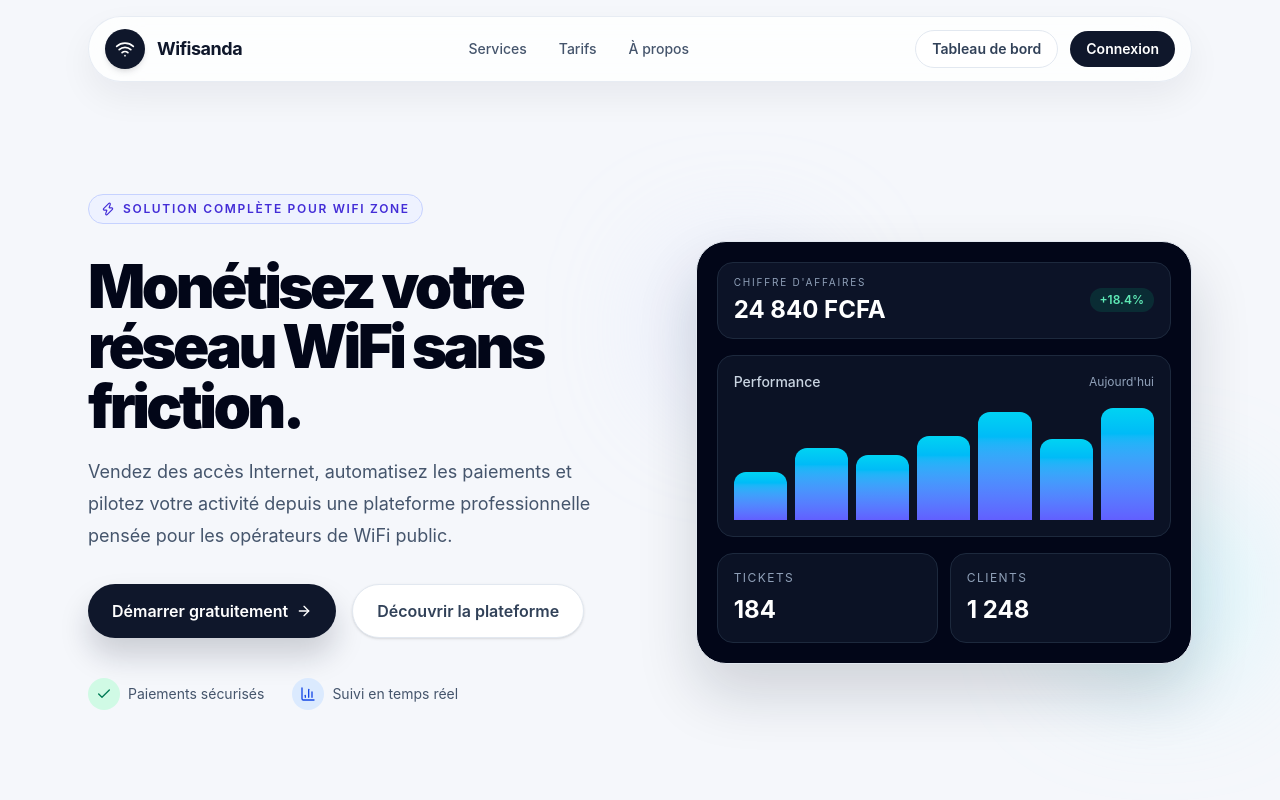
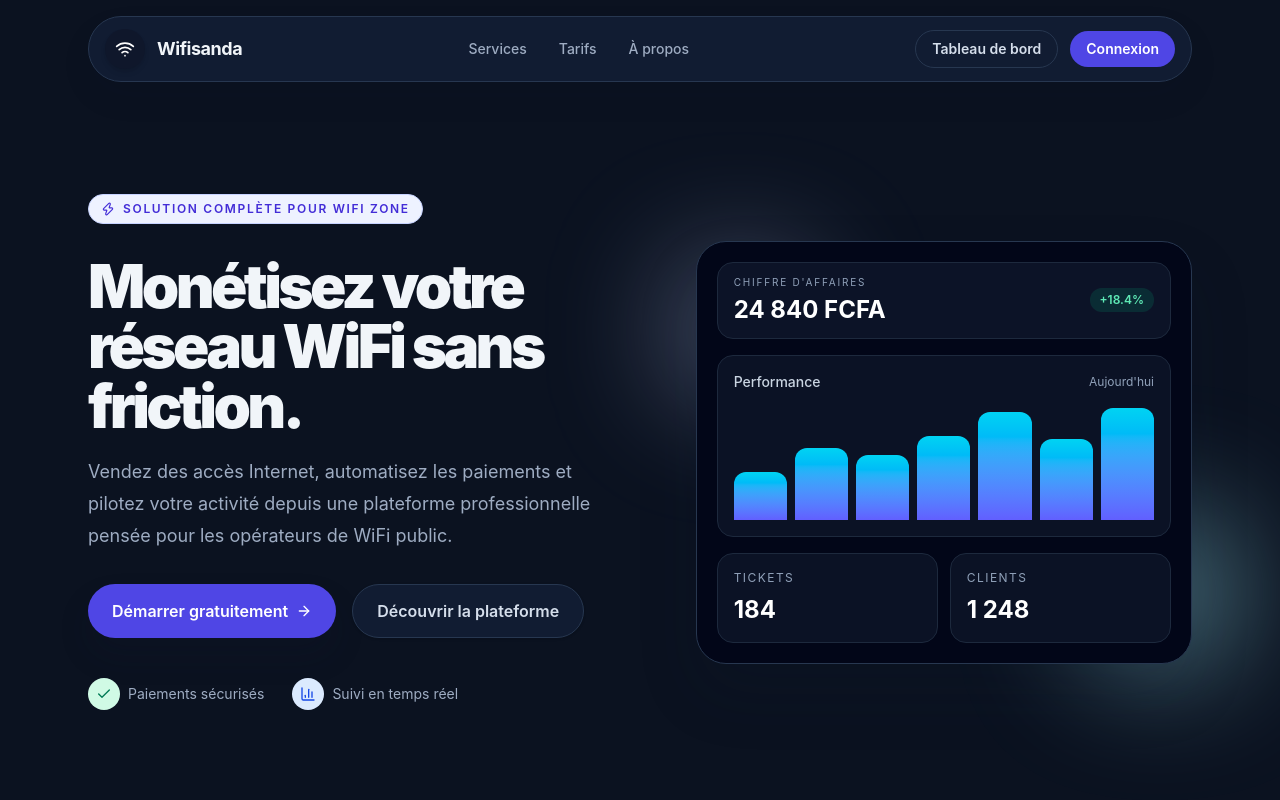
Before and after one commit to styven12/SandaSaas, a React (Vite) app: page / in a window 1280 px wide. Shown: the top 800 px of the page. Built offline with nearby package versions, Linux system fonts and the light colour scheme.

Commit message:
style changer du blanc au bleu nuit

```diff
--- a/src/components/layout/DashboardLayout.jsx
+++ b/src/components/layout/DashboardLayout.jsx
@@ -7,7 +7,7 @@
   const [sidebarOpen, setSidebarOpen] = useState(false);
 
   return (
-    <div className="dashboard-shell min-h-screen flex bg-[#f5f7fb] text-slate-900">
+    <div className="dashboard-shell min-h-screen flex bg-slate-950 text-slate-100">
       {/* Overlay mobile quand la sidebar est ouverte */}
       {sidebarOpen && (
         <div
--- a/src/components/layout/Sidebar.jsx
+++ b/src/components/layout/Sidebar.jsx
@@ -28,14 +28,14 @@
   ];
 
   return (
-    <aside className={`fixed inset-y-0 left-0 z-40 flex w-64 flex-col justify-between border-r border-slate-200 bg-white transition-transform duration-300 md:translate-x-0 ${isOpen ? 'translate-x-0' : '-translate-x-full'}`}>
+    <aside className={`fixed inset-y-0 left-0 z-40 flex w-64 flex-col justify-between border-r border-slate-800 bg-slate-900 transition-transform duration-300 md:translate-x-0 ${isOpen ? 'translate-x-0' : '-translate-x-full'}`}>
       <div>
         {/* LOGO */}
-        <div className="flex h-16 items-center gap-3 border-b border-slate-200 px-6">
-          <div className="rounded-xl bg-slate-900 p-2 text-white shadow-md">
+        <div className="flex h-16 items-center gap-3 border-b border-slate-800 px-6">
+          <div className="rounded-xl bg-indigo-600 p-2 text-white shadow-md shadow-indigo-600/20">
             <Wifi className="w-5 h-5" />
           </div>
-          <span className="text-lg font-bold tracking-tight text-slate-900">
+          <span className="text-lg font-bold tracking-tight text-white">
             Wifisanda
           </span>
         </div>
@@ -53,7 +53,7 @@
                   `flex items-center gap-3 px-3.5 py-2.5 rounded-xl text-sm font-medium transition ${
                     isActive
                       ? 'bg-slate-900 text-white shadow-md shadow-slate-900/10'
-                      : 'text-slate-600 hover:bg-slate-100 hover:text-slate-950'
+                      : 'text-slate-400 hover:bg-slate-800 hover:text-white'
                   }`
                 }
               >
@@ -66,7 +66,7 @@
       </div>
 
       {/* PIED DE LA SIDEBAR */}
-      <div className="border-t border-slate-200 p-4 text-center text-xs text-slate-500">
+      <div className="border-t border-slate-800 p-4 text-center text-xs text-slate-500">
         Wifisanda · Espace professionnel
       </div>
     </aside>
--- a/src/components/layout/Topbar.jsx
+++ b/src/components/layout/Topbar.jsx
@@ -6,17 +6,17 @@
   const tenant = authService.getCurrentTenant();
 
   return (
-    <header className="sticky top-0 z-30 flex h-16 items-center justify-between border-b border-slate-200 bg-white/85 px-4 backdrop-blur-md sm:px-6">
+    <header className="sticky top-0 z-30 flex h-16 items-center justify-between border-b border-slate-800 bg-slate-900/90 px-4 backdrop-blur-md sm:px-6">
 
       {/* Bouton Menu Mobile */}
       <div className="flex items-center gap-3">
         <button
           onClick={() => setIsOpen(prev => !prev)}
-          className="rounded-lg p-2 text-slate-500 hover:bg-slate-100 hover:text-slate-900 md:hidden"
+          className="rounded-lg p-2 text-slate-400 hover:bg-slate-800 hover:text-white md:hidden"
         >
           <Menu className="w-6 h-6" />
         </button>
-        <span className="hidden text-sm font-semibold text-slate-700 sm:inline">
+        <span className="hidden text-sm font-semibold text-slate-300 sm:inline">
           Espace Gérant
         </span>
       </div>
@@ -25,19 +25,19 @@
       <div className="flex items-center gap-4">
 
         {/* Solde SMS rapide */}
-        <div className="hidden items-center gap-2 rounded-full border border-slate-200 bg-slate-50 px-3 py-1.5 text-xs sm:flex">
-          <span className="text-slate-500">Solde SMS :</span>
-          <span className="font-bold text-indigo-700">{tenant?.sms_balance ?? 0} SMS</span>
+        <div className="hidden items-center gap-2 rounded-full border border-slate-700 bg-slate-800 px-3 py-1.5 text-xs sm:flex">
+          <span className="text-slate-400">Solde SMS :</span>
+          <span className="font-bold text-indigo-300">{tenant?.sms_balance ?? 0} SMS</span>
         </div>
 
         {/* Info Gérant */}
-        <div className="flex items-center gap-3 border-l border-slate-200 pl-4">
-          <div className="flex h-9 w-9 items-center justify-center rounded-full border border-indigo-100 bg-indigo-50 font-bold text-indigo-700">
+        <div className="flex items-center gap-3 border-l border-slate-800 pl-4">
+          <div className="flex h-9 w-9 items-center justify-center rounded-full border border-indigo-500/30 bg-indigo-500/10 font-bold text-indigo-300">
             <User className="w-4 h-4" />
           </div>
           <div className="hidden md:block text-left">
-            <div className="text-sm font-semibold text-slate-900">{tenant?.name || 'Gérant'}</div>
-            <div className="text-xs text-slate-500">{tenant?.email}</div>
+            <div className="text-sm font-semibold text-white">{tenant?.name || 'Gérant'}</div>
+            <div className="text-xs text-slate-400">{tenant?.email}</div>
           </div>
         </div>
 
--- a/src/features/landing/pages/LandingPage.jsx
+++ b/src/features/landing/pages/LandingPage.jsx
@@ -90,7 +90,7 @@
   ];
 
   return (
-    <div className="min-h-screen bg-[#f5f7fb] text-slate-900">
+    <div className="landing-page-shell min-h-screen bg-[#f5f7fb] text-slate-900">
       <header className="sticky top-0 z-50 py-4">
         <div className="mx-auto max-w-6xl px-4 sm:px-6">
           <div className="rounded-full border border-slate-200/80 bg-white/80 px-4 py-3 shadow-[0_15px_35px_rgba(15,23,42,0.06)] backdrop-blur-xl">
--- a/src/features/landing/pages/PricingPage.jsx
+++ b/src/features/landing/pages/PricingPage.jsx
@@ -68,7 +68,7 @@
   ];
 
   return (
-    <div className="min-h-screen bg-[#f5f7fb] text-slate-900">
+    <div className="landing-page-shell min-h-screen bg-[#f5f7fb] text-slate-900">
       <header className="sticky top-0 z-50 py-4">
         <div className="mx-auto max-w-6xl px-4 sm:px-6">
           <div className="rounded-full border border-slate-200/80 bg-white/80 px-4 py-3 shadow-[0_15px_35px_rgba(15,23,42,0.06)] backdrop-blur-xl">
--- a/src/index.css
+++ b/src/index.css
@@ -43,46 +43,88 @@
   min-height: 100vh;
 }
 
-/* Keep legacy administration screens on the same light canvas as the landing page. */
-.dashboard-shell .bg-slate-950,
-.dashboard-shell .bg-slate-900 {
-  background-color: #fff !important;
+/* Brand theme: deep blue surfaces with soft blue-gray text and indigo highlights. */
+.landing-page-shell {
+  background: #0b1220 !important;
+  color: #e2e8f0 !important;
 }
 
-.dashboard-shell .bg-slate-800 {
-  background-color: #f8fafc !important;
+.landing-page-shell [class~="bg-[#f5f7fb]"],
+.landing-page-shell .bg-white\/80,
+.landing-page-shell .bg-white {
+  background-color: #111c32 !important;
 }
 
-.dashboard-shell .bg-slate-950:has(pre) {
-  background-color: #020617 !important;
+.landing-page-shell .bg-slate-50,
+.landing-page-shell .bg-slate-100 {
+  background-color: #1a2942 !important;
 }
 
-.dashboard-shell .border-slate-800,
-.dashboard-shell .border-slate-700,
-.dashboard-shell .border-slate-700\/50 {
-  border-color: #e2e8f0 !important;
+.landing-page-shell a.bg-slate-900,
+.landing-page-shell button.bg-slate-900,
+.dashboard-shell a.bg-slate-900,
+.dashboard-shell button.bg-slate-900 {
+  background-color: #4f46e5 !important;
 }
 
-.dashboard-shell :is(h1, h2, h3, h4, p, span, label, td, th, div).text-white,
-.dashboard-shell :is(h1, h2, h3, h4, p, span, label, td, th, div).text-slate-100,
-.dashboard-shell :is(h1, h2, h3, h4, p, span, label, td, th, div).text-slate-200 {
-  color: #0f172a !important;
+.landing-page-shell a.bg-slate-900:hover,
+.landing-page-shell button.bg-slate-900:hover,
+.dashboard-shell a.bg-slate-900:hover,
+.dashboard-shell button.bg-slate-900:hover {
+  background-color: #4338ca !important;
 }
 
-.dashboard-shell :is(p, span, label, td, th, div).text-slate-300 {
-  color: #475569 !important;
+.landing-page-shell [class*="border-slate-200"] {
+  border-color: #273750 !important;
 }
 
-.dashboard-shell :is(p, span, label, td, th, div).text-slate-400 {
-  color: #64748b !important;
+.landing-page-shell .text-slate-950,
+.landing-page-shell .text-slate-900 {
+  color: #f1f5f9 !important;
+}
+
+.landing-page-shell .text-slate-700 {
+  color: #d5deeb !important;
+}
+
+.landing-page-shell .text-slate-600,
+.landing-page-shell .text-slate-500 {
+  color: #9eacc2 !important;
+}
+
+.landing-page-shell footer {
+  background-color: #0e192c !important;
+}
+
+.dashboard-shell .bg-white {
+  background-color: #0f172a !important;
+}
+
+.dashboard-shell .bg-slate-50 {
+  background-color: #111c32 !important;
+}
+
+.dashboard-shell [class*="border-slate-200"],
+.dashboard-shell [class*="border-slate-300"] {
+  border-color: #334155 !important;
+}
+
+.dashboard-shell .text-slate-950,
+.dashboard-shell .text-slate-900 {
+  color: #f1f5f9 !important;
+}
+
+.dashboard-shell .text-slate-700,
+.dashboard-shell .text-slate-600 {
+  color: #cbd5e1 !important;
 }
 
 .dashboard-shell input,
 .dashboard-shell select,
 .dashboard-shell textarea {
-  color: #0f172a;
-  background-color: #fff;
-  border-color: #cbd5e1;
+  color: #f1f5f9;
+  background-color: #111c32;
+  border-color: #334155;
 }
 
 .dashboard-shell input::placeholder,
```
